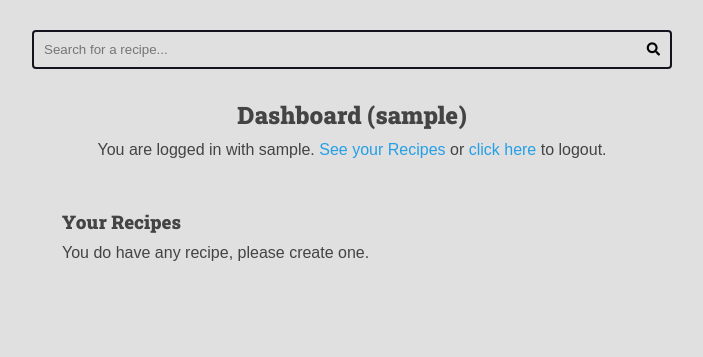
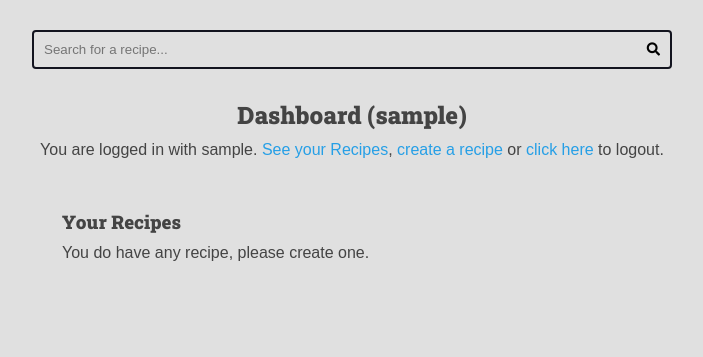
Before and after one commit to IsraelRAlencar/projetct1-django, a Django app: page /authors/dashboard/ in a window 1280 px wide. Shown: the part 113-470 px from the top of the page, without its empty margins (288-991 px from the left). Run offline with Django 5.2, Linux system fonts and the light colour scheme; the visitor is signed in with stand-in values (Sample User, id 1); data that the repository does not hold is empty.

Commit message:
new - implementando criacao de receitas

```diff
--- a/authors/templates/authors/partials/login_message.html
+++ b/authors/templates/authors/partials/login_message.html
@@ -1,6 +1,7 @@
 {% if request.user.is_authenticated %}
             <div class="login-message">You are logged in with {{ request.user.username }}.
-                <a class="plaintext-button" href="{% url 'authors:dashboard' %}">See your Recipes</a> or
+                <a class="plaintext-button" href="{% url 'authors:dashboard' %}">See your Recipes</a>,
+                <a href="{% url 'authors:dashboard_recipe_create' %}" class="plaintext-button">create a recipe</a> or
                 <form class="inline-form" action="{% url "authors:logout" %}" method="POST">
                     {% csrf_token %}
                     <input type="hidden" name="username" value="{{ request.user.username }}">
--- a/authors/urls.py
+++ b/authors/urls.py
@@ -10,5 +10,6 @@ urlpatterns = [
     path('login/create/', views.login_create, name='login_create'),
     path('logout/', views.logout_view, name='logout'),
     path('dashboard/', views.dashboard, name='dashboard'),
+    path('dashboard/recipe/create/', views.dashboard_recipe_create, name='dashboard_recipe_create'), # noqa E501
     path('dashboard/recipe/<int:id>/edit/', views.dashboard_recipe_edit, name='dashboard_recipe_edit'), # noqa E501
 ]
--- a/authors/views.py
+++ b/authors/views.py
@@ -135,3 +135,32 @@ def dashboard_recipe_edit(request, id):
             'form': form
         }
     )
+
+
+@login_required(login_url='authors:login', redirect_field_name='next')
+def dashboard_recipe_create(request):
+    form = AuthorRecipeForm(
+        data=request.POST or None,
+        files=request.POST or None,
+    )
+
+    if form.is_valid():
+        recipe: Recipe = form.save(commit=False)
+
+        recipe.author = request.user
+        recipe.preparation_steps_is_html = False
+        recipe.is_published = False
+
+        recipe.save()
+
+        messages.success(request, 'Recipe was created successfully!')
+        return redirect(reverse('authors:dashboard_recipe_edit', args=(id,)))
+
+    return render(
+        request,
+        'authors/pages/dashboard_recipe.html',
+        context={
+            'form': form,
+            'form_action': reverse('authors:dashboard_recipe_create')
+        }
+    )
```
Also changed, not shown: authors/forms/recipe_form.py (+44 -0 lines), utils/strings.py (added, +7 -0 lines).
